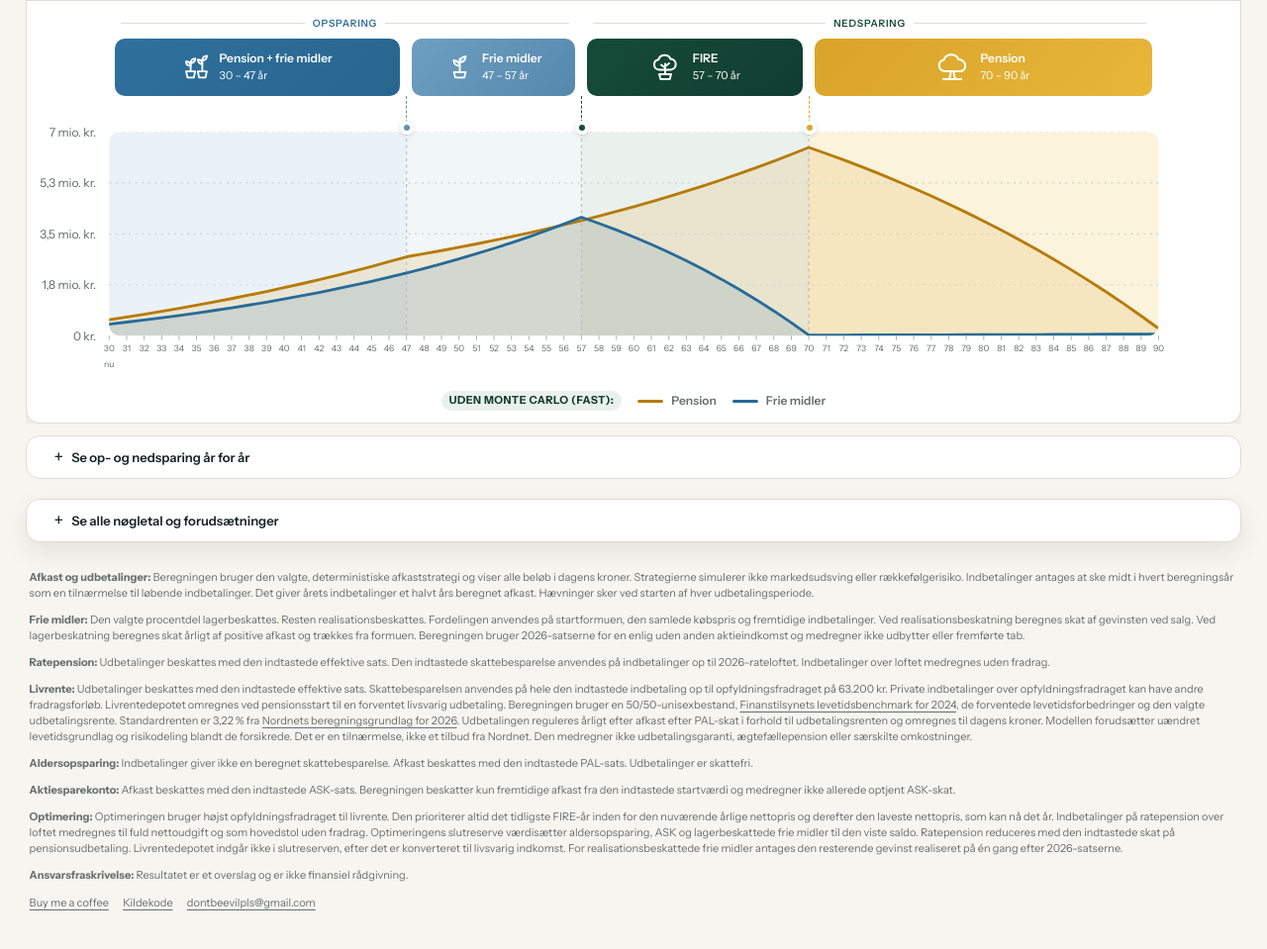
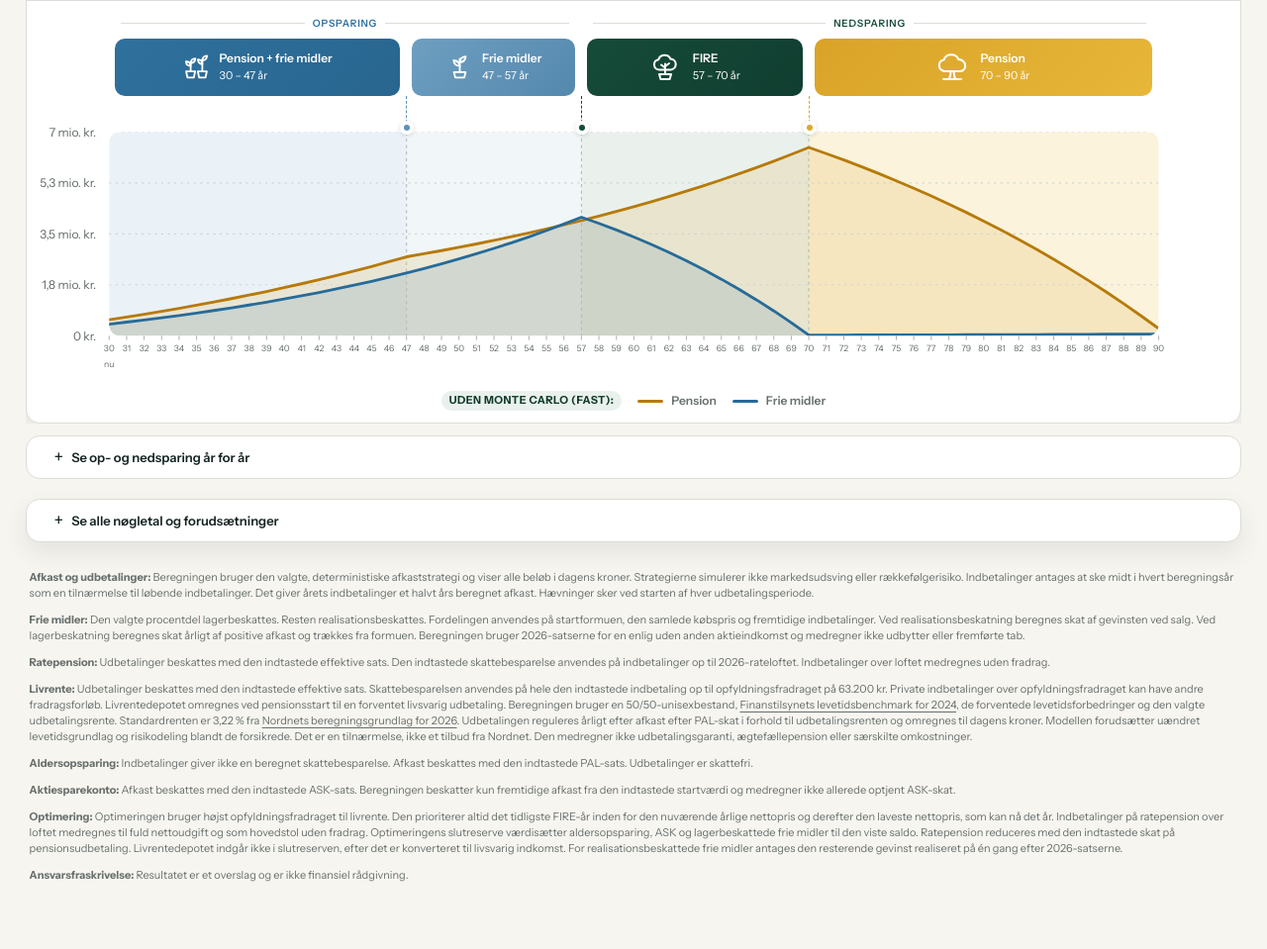
Before and after one commit to fsk1999/Fireberegner, a website with bundled scripts: page index.html in a window 1280 px wide. Shown: the part 1391-2350 px from the top of the page at 99% size. Built offline with nearby package versions, Linux system fonts and the light colour scheme.

Commit message:
chore: remove donation, source code, and contact footer links

```diff
--- a/index.html
+++ b/index.html
@@ -1786,19 +1786,6 @@
               <strong>Ansvarsfraskrivelse:</strong> Resultatet er et overslag
               og er ikke finansiel rådgivning.
             </p>
-            <p class="source-link">
-              <a href="https://www.buymeacoffee.com/martinlikesfilter"
-                >Buy me a coffee</a
-              >
-              <a
-                href="https://heymartin.net/git/?p=www.git;a=tree;f=fireberegner;hb=HEAD"
-                >Kildekode</a
-              >
-              <a
-                href="mailto:dontbeevilpls@gmail.com?subject=Re%3A%20FIRE%20beregner"
-                >dontbeevilpls@gmail.com</a
-              >
-            </p>
           </footer>
         </div>
       </div>
--- a/styles.css
+++ b/styles.css
@@ -1983,17 +1983,9 @@ td:nth-child(17) {
   color: var(--muted);
 }
 
-.source-link {
-  margin-top: var(--space-3);
-}
-
 .calculator-notes a {
   color: inherit;
   text-underline-offset: 3px;
-}
-
-.source-link a + a {
-  margin-left: var(--space-3);
 }
 
 .calculator-notes a:hover {
```
